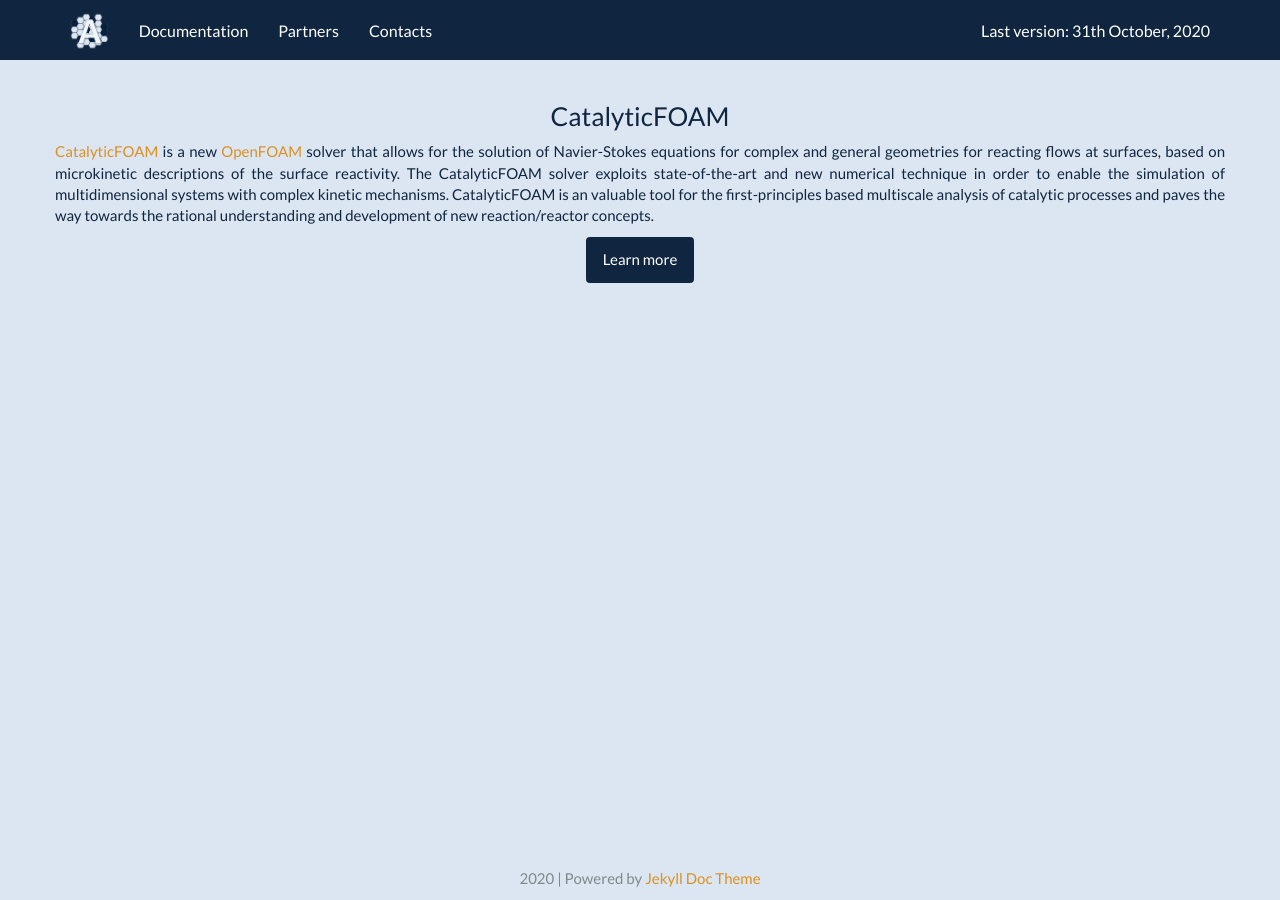
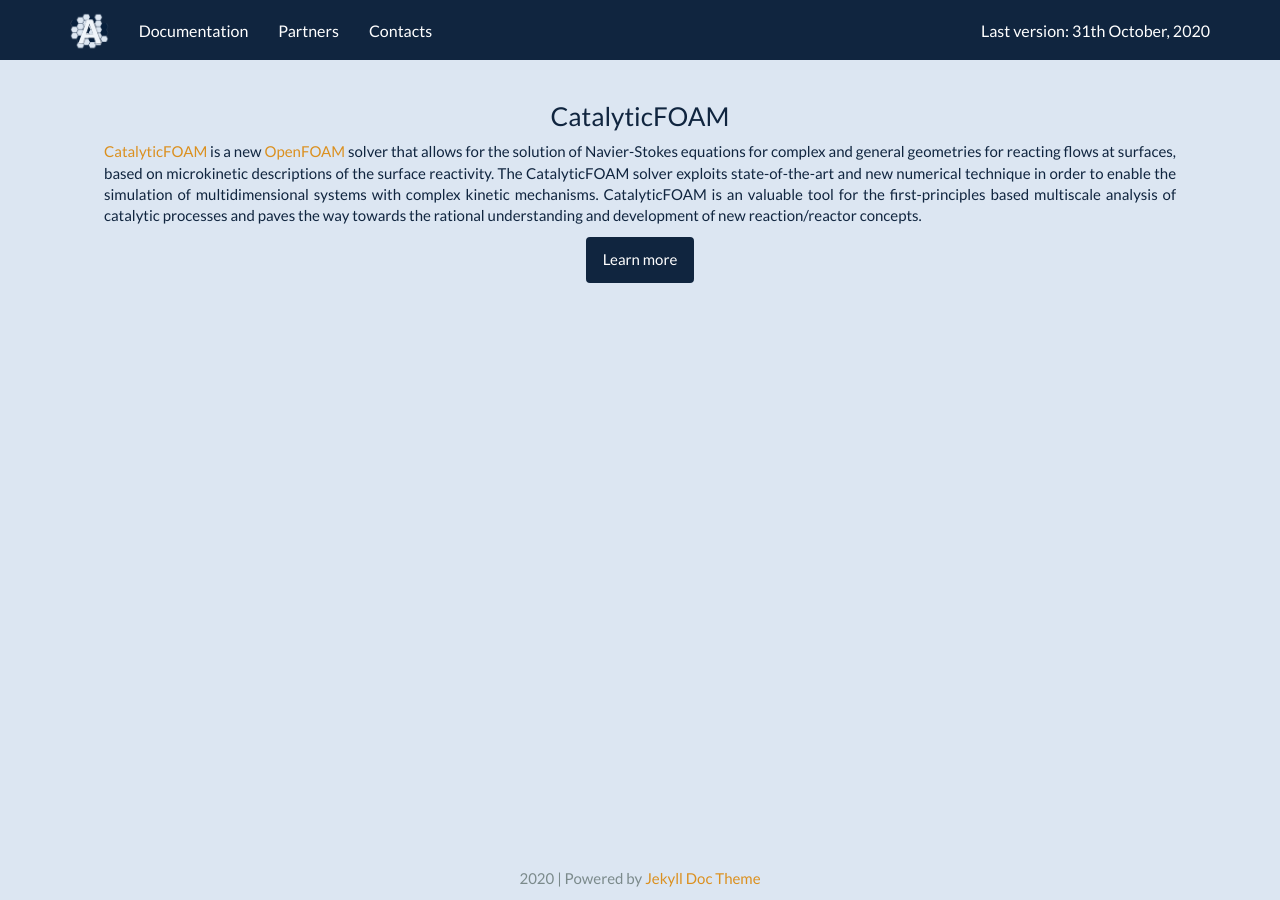
Before and after one commit to srebughini/ASALI, a Jekyll site: the page built from _pages/partners.md, in a window 1280 px wide. Built offline with Jekyll 4.4.1, drawn with Linux system fonts in a browser that asks for light colours.

Commit message:
Add asali theme

```diff
--- a/_layouts/pages.html
+++ b/_layouts/pages.html
@@ -2,7 +2,7 @@
 layout: default
 ---
 
-<div class="container">
+<div class="container pages-container">
   <div id="markdown-content-container">
     {{ content }}
   </div>
--- a/_sass/_asali-theme.scss
+++ b/_sass/_asali-theme.scss
@@ -32,9 +32,15 @@
     background-size: cover;
     background-position: center 36%;
     margin-top: -37px;
+    padding-left: 5%;
+    padding-right: 5%;
   }
   .navbar-container {
     font-size: 16px;
+  }
+  .pages-container {
+    padding-left: 5%;
+    padding-right: 5%;
   }
   .page-content {
     padding-bottom: 20px;
```
